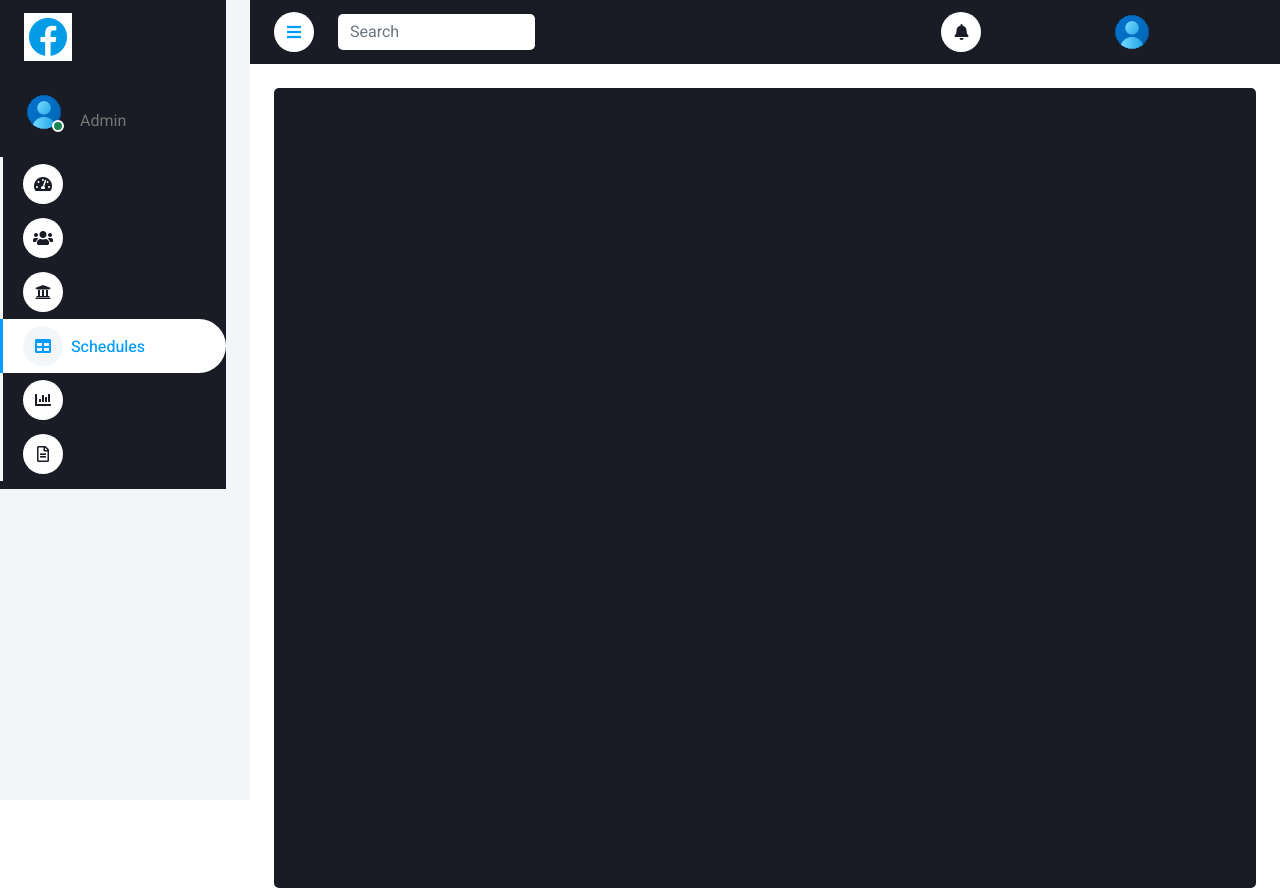
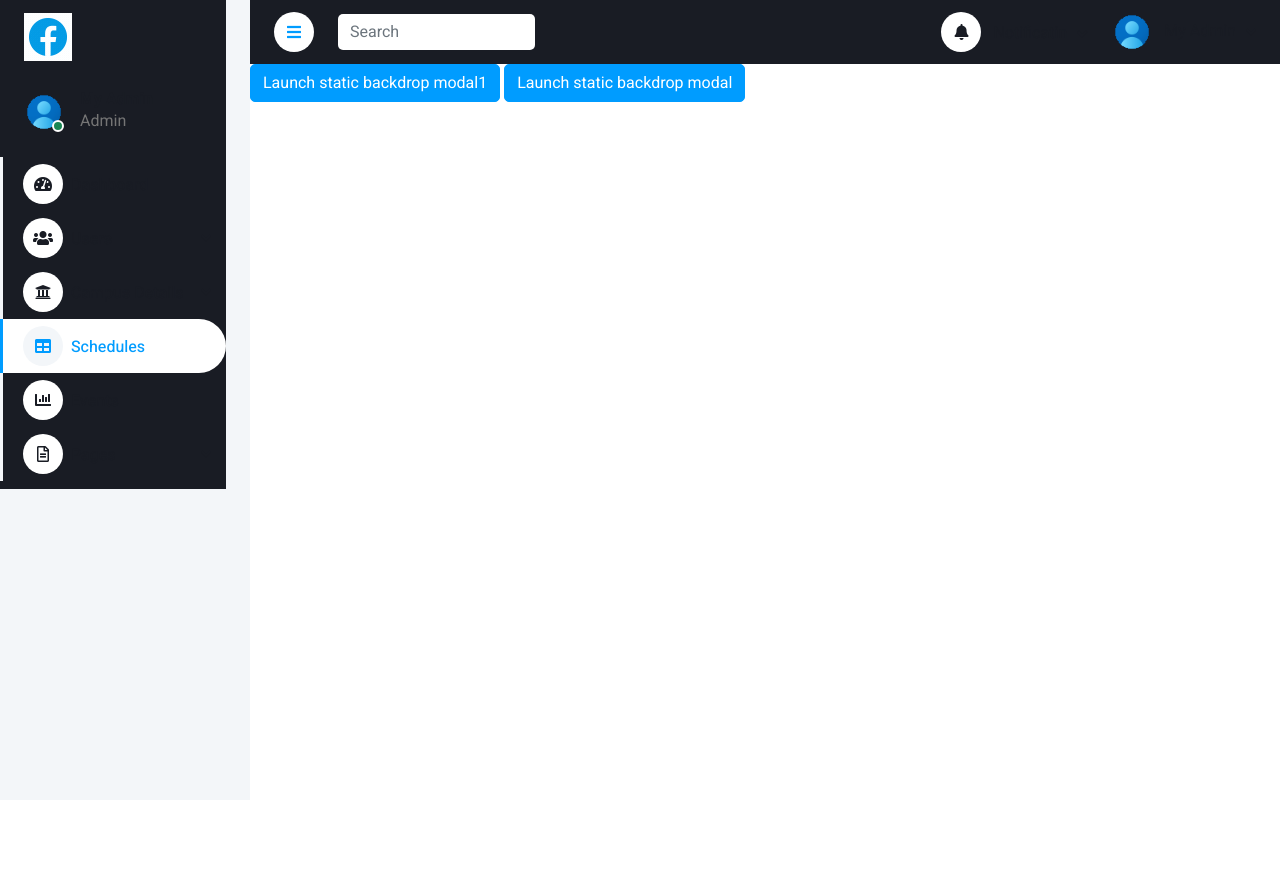
Before and after one commit to Dilan-Sathruwan/LHM_System, a PHP site: page /admin/schedules.php in a window 1280 px wide. After the commit the page ends 489 px from the top, so only its background shows below. Run offline with PHP 8.4, Linux system fonts and the light colour scheme; some libraries are stand-ins or nearby versions.

Commit message:
boostrap modesl test

```diff
--- a/admin/include/footer.php
+++ b/admin/include/footer.php
@@ -6,7 +6,8 @@
 
 <!-- JavaScript Libraries -->
 <script src="https://code.jquery.com/jquery-3.4.1.min.js"></script>
-<script src="https://cdn.jsdelivr.net/npm/bootstrap@5.0.0/dist/js/bootstrap.bundle.min.js"></script>
+<!-- <script src="https://cdn.jsdelivr.net/npm/bootstrap@5.0.0/dist/js/bootstrap.bundle.min.js"></script> -->
+<script src="assets/vendor/bootstrap-5.3.3-dist/js/bootstrap.bundle.min.js"></script>
 <script src="assets/lib/chart/chart.min.js"></script>
 <script src="assets/lib/easing/easing.min.js"></script>
 <script src="assets/lib/waypoints/waypoints.min.js"></script>
@@ -17,6 +18,7 @@
 <script src="assets/vendor/simple-datatables/simple-datatables.js"></script>
 <script src="assets/vendor/tinymce/tinymce.min.js"></script>
 
+<script src="../assets/vendor/bootstrap-5.3.3-dist/js/bootstrap.bundle.min.js"></script>
 
 
 <!-- Template Javascript -->
--- a/admin/schedules.php
+++ b/admin/schedules.php
@@ -7,15 +7,62 @@
     <!-- Navbar End -->
 
 
+
+
+
+
     <!-- Blank Start -->
-    <div class="container-fluid pt-4 px-4">
-        <div class="row vh-100 bg-dark rounded align-items-center justify-content-center mx-0">
-            <div class="col-md-6 text-center">
-                <h3>This is blank page</h3>
+    <!-- Button trigger modal -->
+    <button type="button" class="btn btn-primary" data-bs-toggle="modal" data-bs-target="#staticBackdrop1">
+        Launch static backdrop modal1
+    </button>
+
+    <!-- Modal -->
+    <div class="modal fade" id="staticBackdrop1" data-bs-backdrop="static" data-bs-keyboard="false" tabindex="-1"
+        aria-labelledby="staticBackdropLabel" aria-hidden="true">
+        <div class="modal-dialog modal-dialog-scrollable modal-dialog-centered modal-lg">
+            <div class="modal-content">
+                <div class="modal-header">
+                    <h1 class="modal-title fs-5" id="staticBackdropLabel">Modal title1</h1>
+                    <button type="button" class="btn-close" data-bs-dismiss="modal" aria-label="Close"></button>
+                </div>
+                <div class="modal-body">
+                    <!-- type here -->
+                    <h1>test one</h1>
+                </div>
+                <div class="modal-footer">
+                    <button type="button" class="btn btn-secondary" data-bs-dismiss="modal">Close</button>
+                    <button type="button" class="btn btn-primary">Understood</button>
+                </div>
+            </div>
+        </div>
+    </div>
+
+    <button type="button" class="btn btn-primary" data-bs-toggle="modal" data-bs-target="#staticBackdrop">
+        Launch static backdrop modal
+    </button>
+
+    <!-- Modal -->
+    <div class="modal fade" id="staticBackdrop" data-bs-backdrop="static" data-bs-keyboard="false" tabindex="-1"
+        aria-labelledby="staticBackdropLabel" aria-hidden="true">
+        <div class="modal-dialog modal-dialog-scrollable modal-dialog-centered modal-lg">
+            <div class="modal-content">
+                <div class="modal-header">
+                    <h1 class="modal-title fs-5" id="staticBackdropLabel">Modal title</h1>
+                    <button type="button" class="btn-close" data-bs-dismiss="modal" aria-label="Close"></button>
+                </div>
+                <div class="modal-body">
+                    <!-- type here -->
+                </div>
+                <div class="modal-footer">
+                </div>
             </div>
         </div>
     </div>
     <!-- Blank End -->
+
+
+
 </div>
 <!-- Content End -->
 
```
